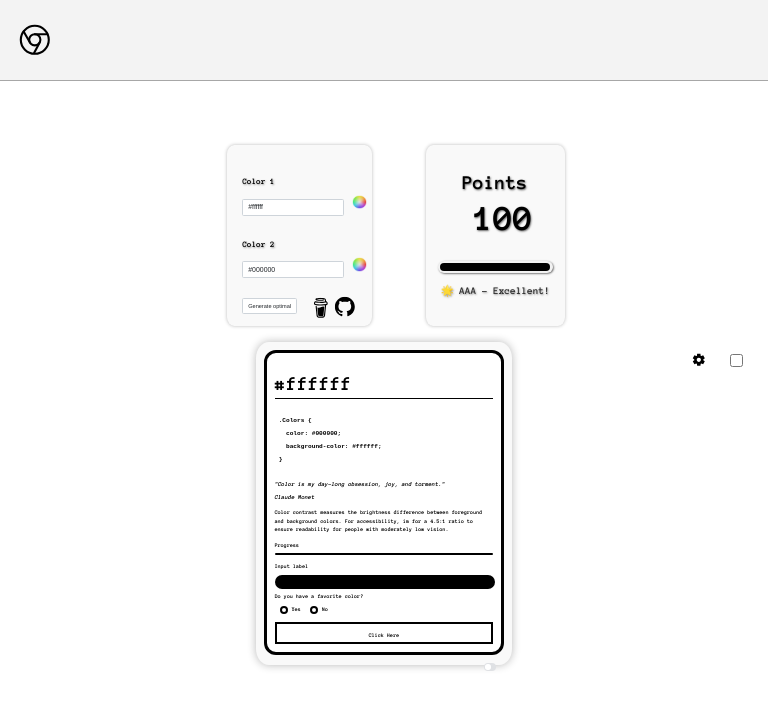
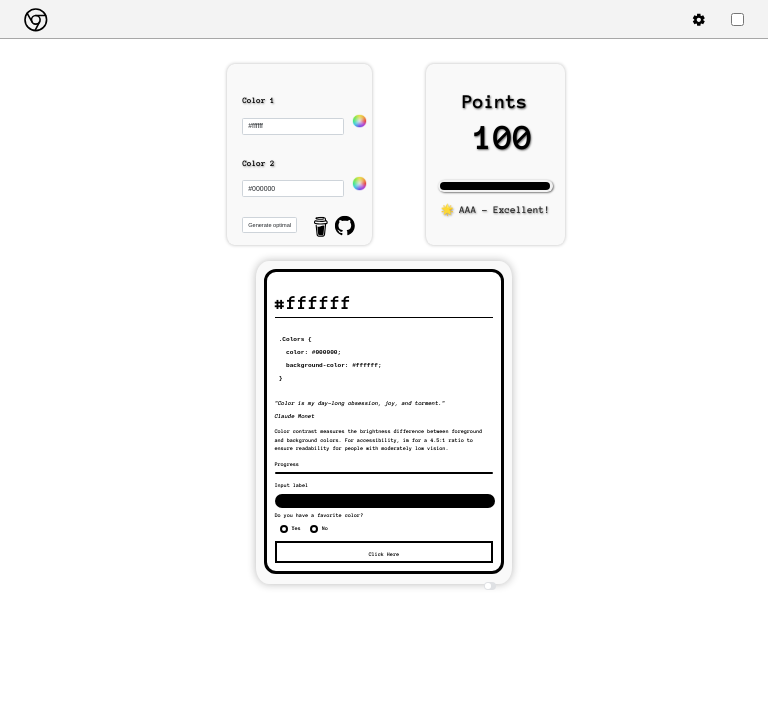
Before and after one commit to abrahammordev/ColorEase, a React (Create React App) app: page / in a window 768 px wide. Shown: the top 710 px of the page. Built offline with nearby package versions, Linux system fonts and the light colour scheme.

Commit message:
Adjust LogoIcon scale and refine LeftBar styles in a intermediate scale for improved responsiveness and layout consistency

```diff
--- a/src/components/icons/styles.module/LogoIcon.module.css
+++ b/src/components/icons/styles.module/LogoIcon.module.css
@@ -7,7 +7,7 @@
 
 @media (max-width: 1200px) and (min-width: 700px) {
   .LogoIcon {
-    transform: scale(3.5);
+    transform: scale(2.7);
     margin-top: 0;
     margin-left: 4vw;
   }
--- a/src/components/styles.module/LeftBar.module.css
+++ b/src/components/styles.module/LeftBar.module.css
@@ -27,12 +27,12 @@
 
 @media (max-width: 1200px) and (min-width: 700px) {
     .LeftBar{
-        position: relative;
+
         background-color: #f3f3f3;
         width: 100%;
         border-bottom: 0.11vw solid #a7a7a7;
         display: flex;
-        height: 10vh;
+        height: 5vw;
         align-items: center;
 
     }
@@ -43,7 +43,7 @@
         justify-content: right;
         width: 92%;
         gap: 3vw;
-
+        margin-top: 0;
     }
 
 
```
